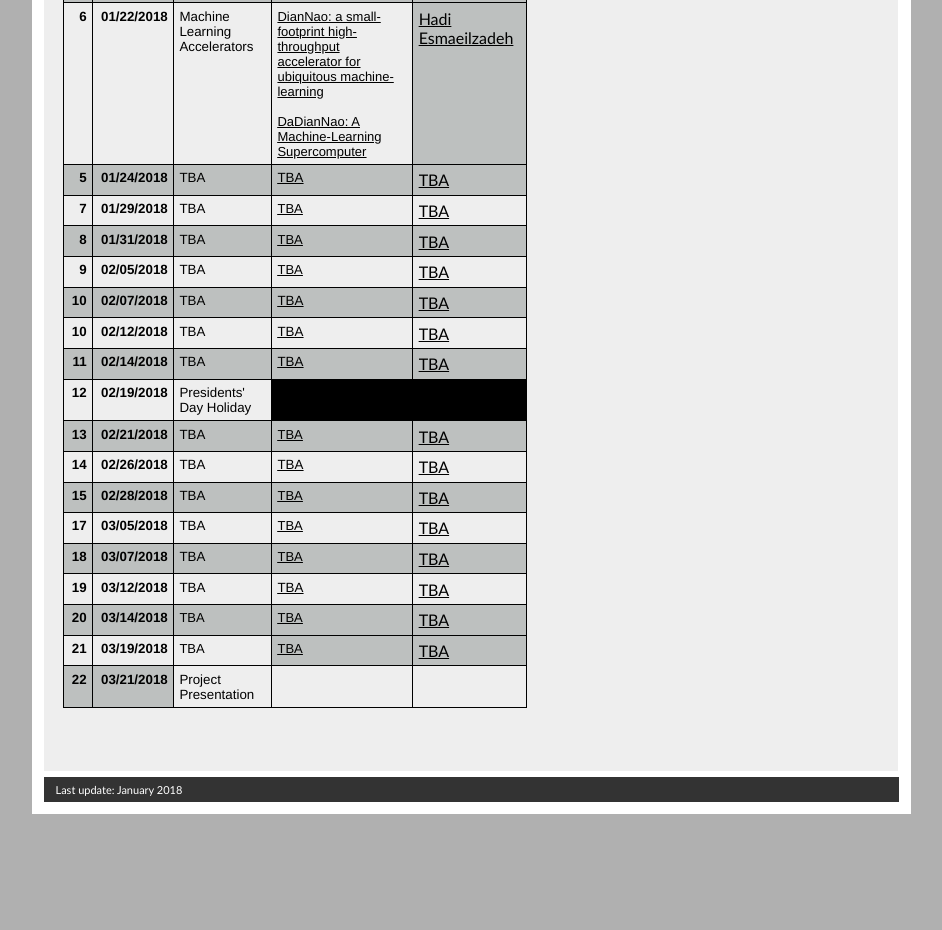
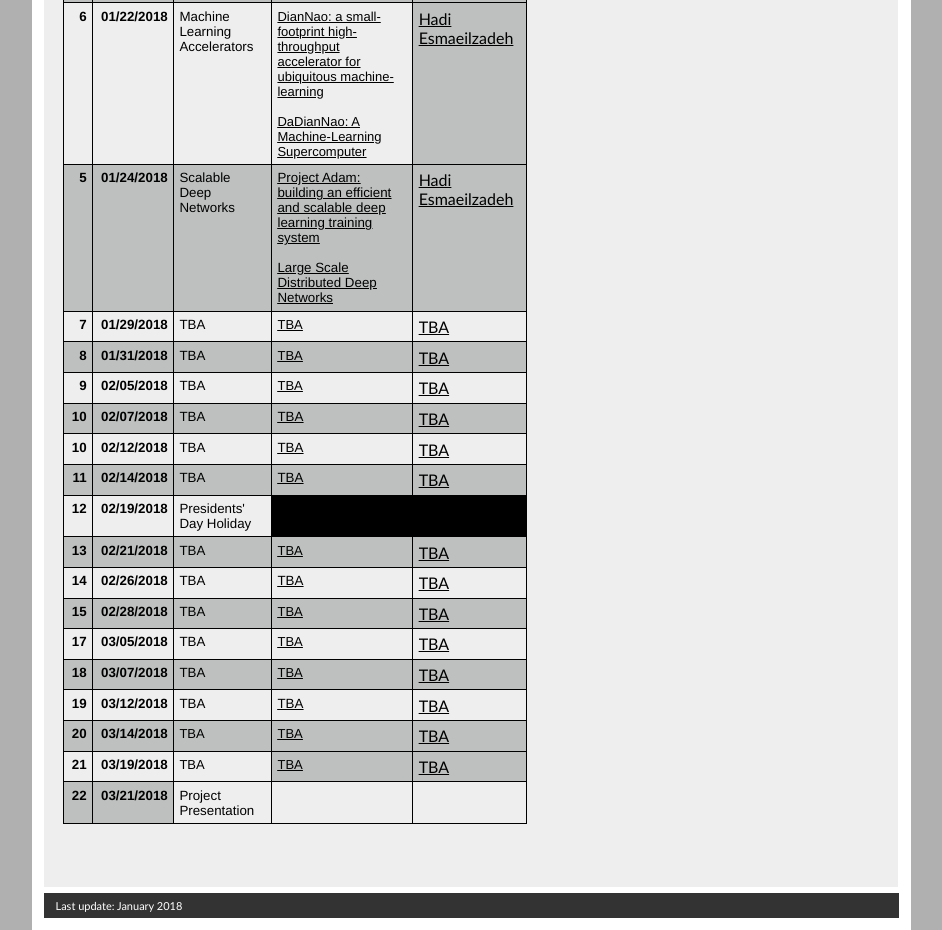
Before and after one commit to hadiclass/hadiclass.github.io, a plain HTML site: page schedule.html in a window 1280 px wide. Shown: the part 992-1922 px from the top of the page, without its empty margins (169-1111 px from the left). Before the commit the page ends 1806 px from the top, so only its background shows below. Drawn offline with Linux system fonts and the light colour scheme.

Commit message:
updated schedule

```diff
--- a/schedule.html
+++ b/schedule.html
@@ -1033,7 +1033,7 @@ href="https://dl.acm.org/citation.cfm?id=2541967">DianNao: a small-footprint hig
                   .5pt;background:transparent;padding:4.0pt 4.0pt 4.0pt
                   4.0pt; height:13.35pt" valign="top" width="94">
                   <p class="TableStyle2"><font face="Helvetica, Arial,
-                      sans-serif">TBA</font></p>
+                      sans-serif">Scalable Deep Networks</font></p>
                 </td>
                 <td style="width:2.75in;border-top:none;border-left:
                   none;border-bottom:solid black
@@ -1047,8 +1047,12 @@ href="https://dl.acm.org/citation.cfm?id=2541967">DianNao: a small-footprint hig
 href="http:"><font
                         face="Helvetica, Arial, sans-serif"></font></a><font
                       face="Helvetica, Arial, sans-serif"><a
-href="http://"><span
-                          class="Hyperlink0">TBA</span></a></font></p>
+href="https://dl.acm.org/citation.cfm?id=2685094"><span
+                          class="Hyperlink0">Project Adam: building an efficient and scalable deep learning training system</span></a>
+			  <br><br><a href="https://static.googleusercontent.com/media/research.google.com/en//archive/large_deep_networks_nips2012.pdf"><span
+                           class="Hyperlink0">Large Scale Distributed Deep Networks</span></a>
+
+		</font></p>
                 </td>
                 <td
                   style="width:93.5pt;border-top:none;border-left:none;
@@ -1059,7 +1063,7 @@ href="http://"><span
                   mso-border-top-alt:solid black
                   .5pt;background:transparent;padding:4.0pt 4.0pt 4.0pt
                   4.0pt; height:13.35pt" valign="top" width="94">
-                  <a href="mailto:">TBA</a><br>
+                  <a href="mailto:hadi@cs.ucsd.edu">Hadi Esmaeilzadeh</a><br>
                 </td>
               </tr>
               <tr style="mso-yfti-irow:6;height:13.35pt">
```
